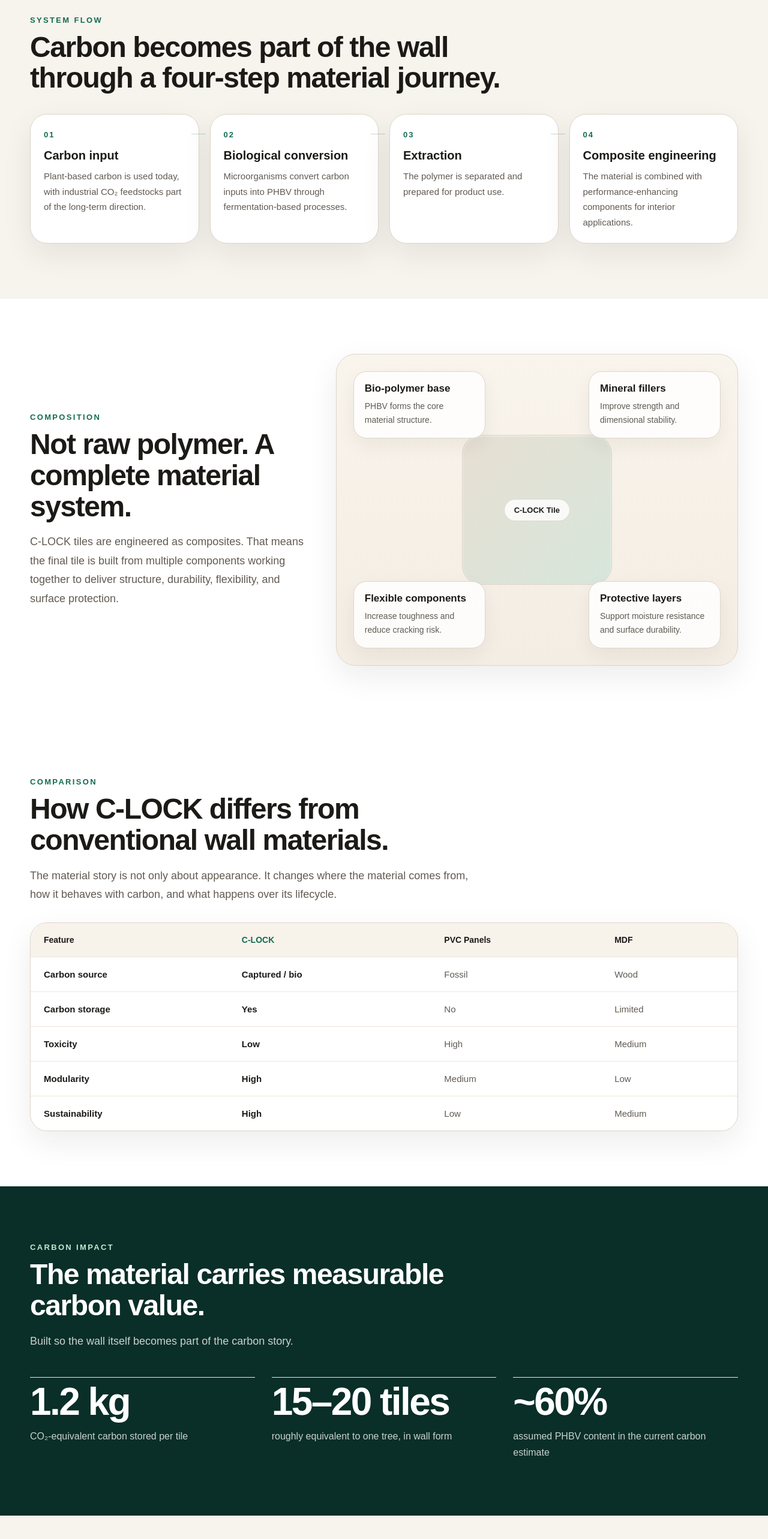
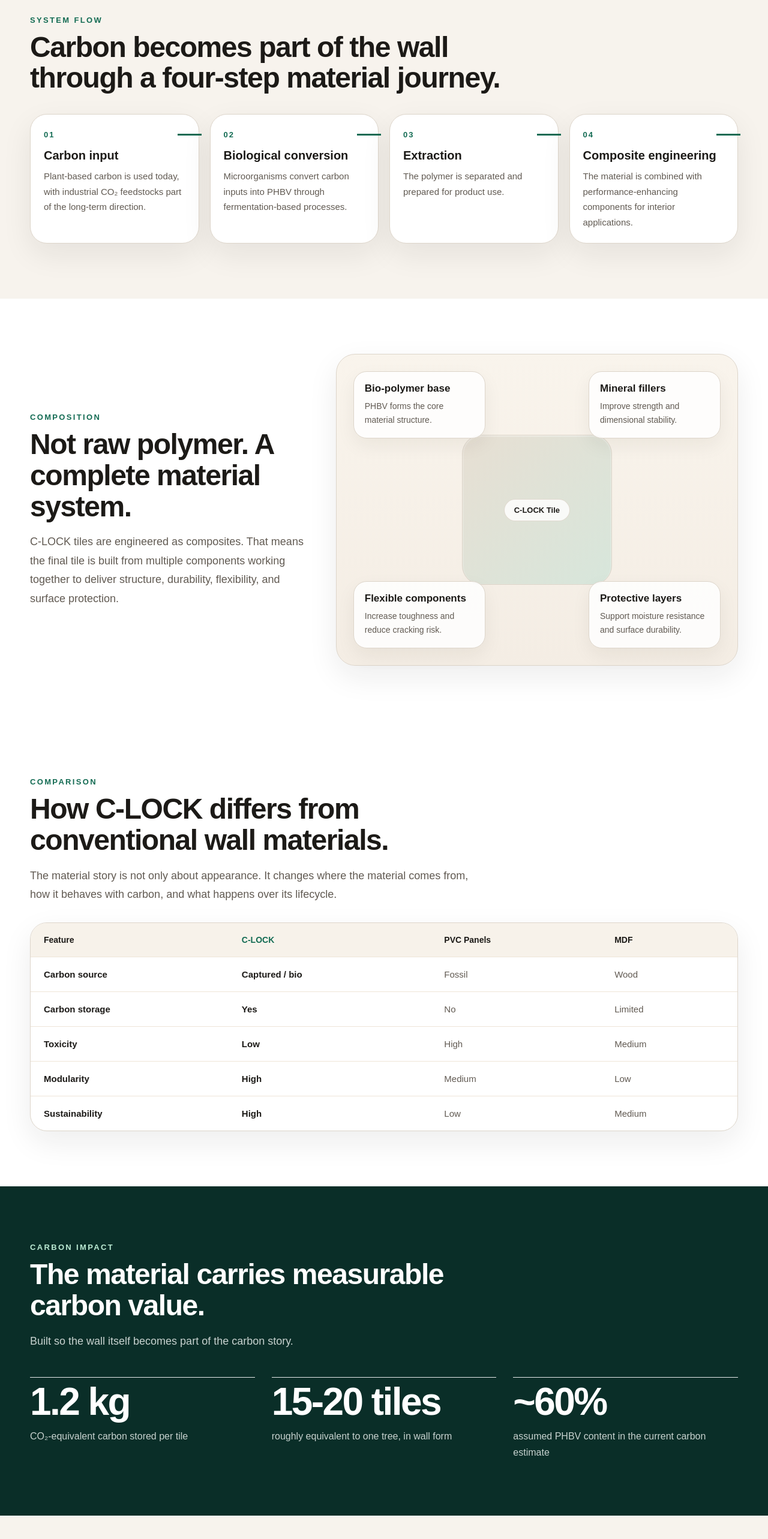
Before and after one commit to born-confused/tierra, a Next.js app in the folder c-lock-site/: page /materials in a window 1280 px wide. Shown: the part 885-3451 px from the top of the page at 60% size. Built offline with nearby package versions, Linux system fonts and the light colour scheme.

Commit message:
updated small UI in materials page

```diff
--- a/c-lock-site/app/globals.css
+++ b/c-lock-site/app/globals.css
@@ -532,14 +532,10 @@
   content: "";
   position: absolute;
   top: 32px;
-  right: -12px;
-  width: 24px;
-  height: 1px;
-  background: rgba(19, 107, 83, 0.24);
-}
-
-.materials-flow-step:last-child::after {
-  display: none;
+  right: -5px;
+  width: 40px;
+  height: 3px;
+  background: rgba(19, 107, 83);
 }
 
 .materials-flow-index {
--- a/c-lock-site/app/materials/page.jsx
+++ b/c-lock-site/app/materials/page.jsx
@@ -207,7 +207,7 @@
             </div>
 
             <div className="proof-stat">
-              <div className="proof-number">15–20 tiles</div>
+              <div className="proof-number">15-20 tiles</div>
               <p>roughly equivalent to one tree, in wall form</p>
             </div>
 
```
